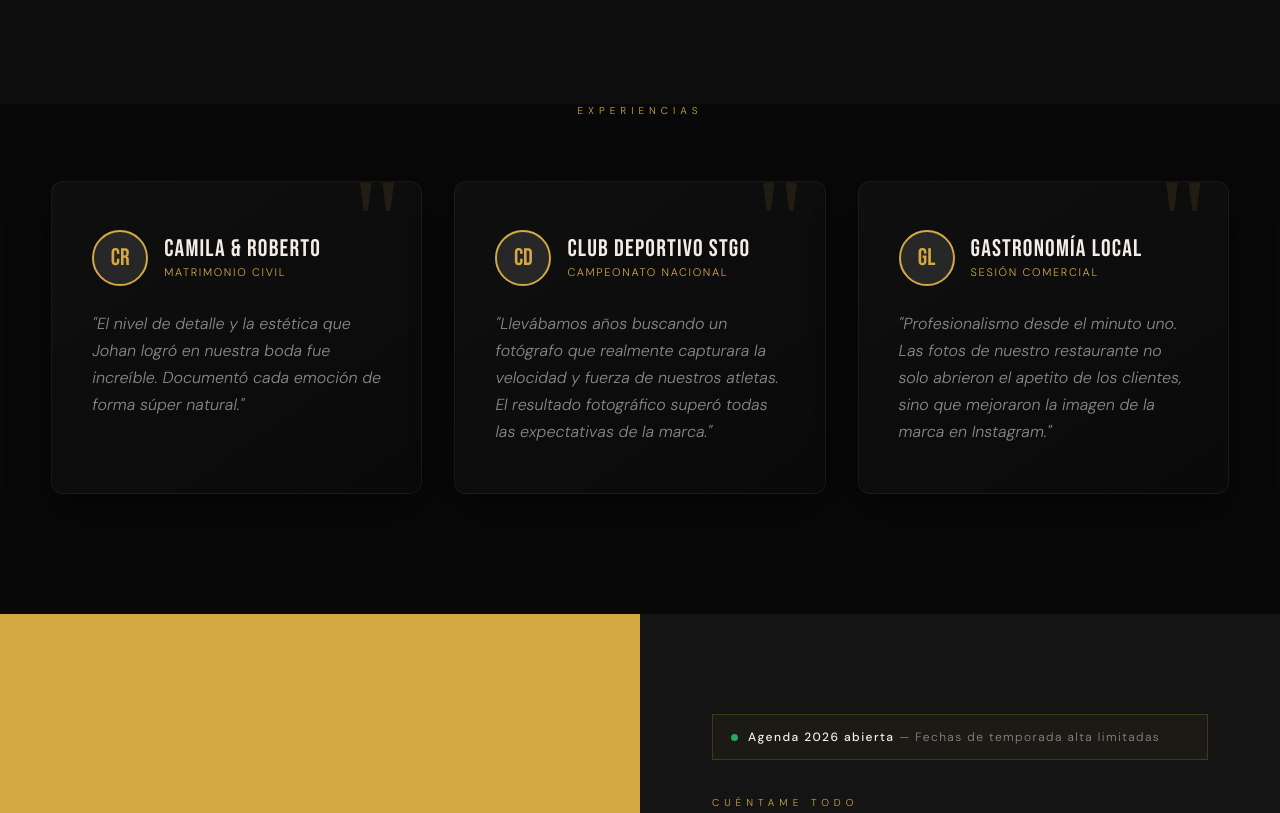
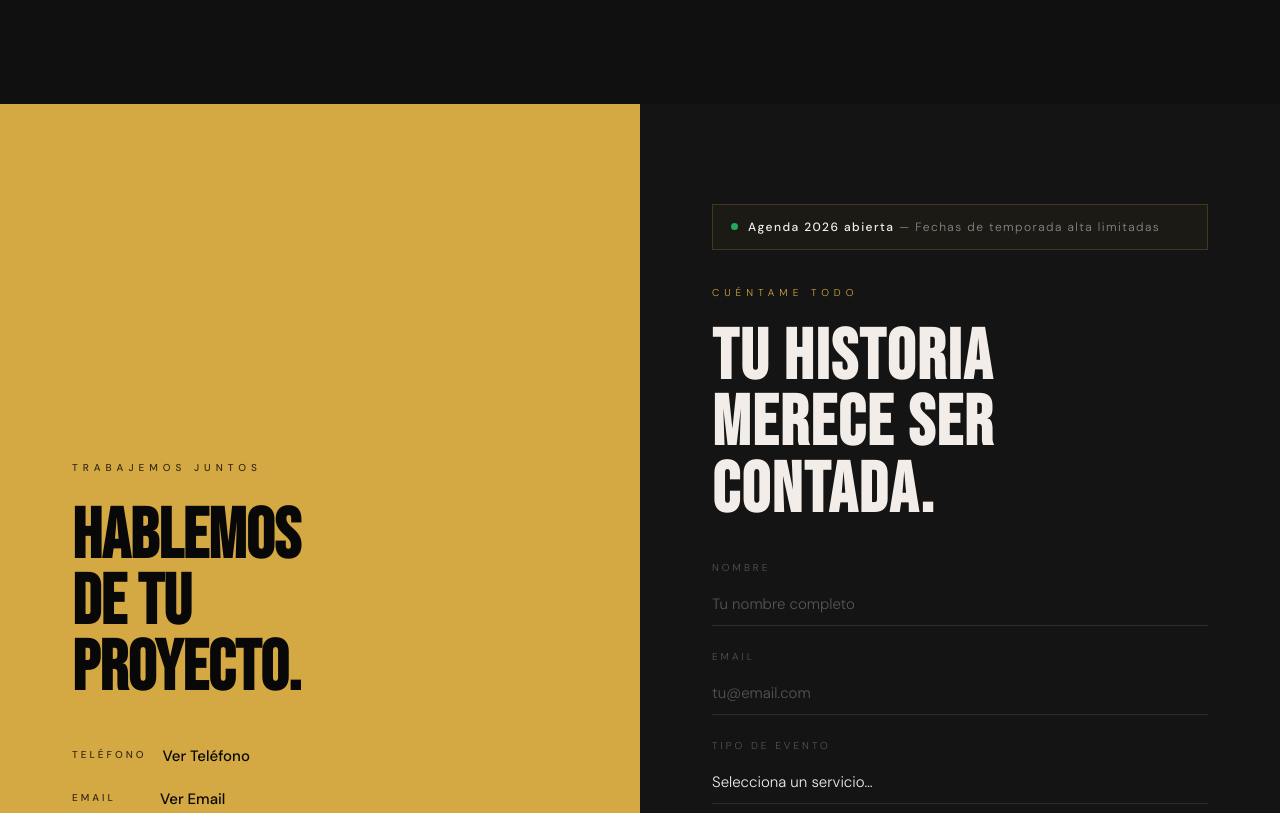
Before and after one commit to cfmillans-rgb/johan_alegria_web, a website: page index.html in a window 1280 px wide. Shown: the part 7618-8431 px from the top of the page. Drawn offline with Linux system fonts and the light colour scheme.

Commit message:
Eliminar sección de reseñas

```diff
--- a/index.html
+++ b/index.html
@@ -1307,7 +1307,7 @@ a.contact-row-value:hover { border-color: var(--bg); }
 footer {
   background: var(--bg);
   border-top: 1px solid var(--border);
-  padding: 36px 56px;
+  padding: 36px 56px 100px;
   display: flex;
   justify-content: space-between;
   align-items: center;
@@ -2147,52 +2147,6 @@ footer {
      CONTACT
      ============================ -->
 
-  <!-- TESTIMONIALS -->
-  <div class="reviews-section reveal" style="max-width:1440px; margin: 0 auto 120px; padding: 0 4vw;">
-    <span class="section-label" style="text-align:center; display:block; margin-bottom:64px;">Experiencias</span>
-    <div style="display:grid; grid-template-columns: repeat(auto-fit, minmax(320px, 1fr)); gap: 32px;">
-
-      <!-- CARD 1 -->
-      <div style="background:linear-gradient(145deg, rgba(255,255,255,0.03) 0%, rgba(255,255,255,0.01) 100%); padding: 48px 40px; border: 1px solid rgba(255,255,255,0.05); border-radius: 12px; position:relative; overflow:hidden; box-shadow: 0 20px 40px rgba(0,0,0,0.4);">
-        <div style="position:absolute; top:-20px; right:20px; font-size:120px; color:var(--gold); opacity:0.1; font-family:serif; line-height:1;">"</div>
-        <div style="display:flex; align-items:center; gap:16px; margin-bottom: 24px;">
-          <div style="width: 56px; height: 56px; background: rgba(255,255,255,0.1); border-radius: 50%; border: 2px solid var(--gold); display:flex; align-items:center; justify-content:center; font-family:'Bebas Neue',sans-serif; color:var(--gold); font-size:24px;">CR</div>
-          <div>
-            <div style="font-family:'Bebas Neue', sans-serif; color:var(--white); font-size:24px; letter-spacing:0.05em; line-height:1;">Camila & Roberto</div>
-            <div style="font-size:11px; color:var(--gold); text-transform:uppercase; letter-spacing:0.15em; margin-top:4px;">Matrimonio Civil</div>
-          </div>
-        </div>
-        <p style="font-size:16px; font-style:italic; line-height:1.7; color:var(--lightgray); margin:0; position:relative; z-index:2;">"El nivel de detalle y la estética que Johan logró en nuestra boda fue increíble. Documentó cada emoción de forma súper natural."</p>
-      </div>
-
-      <!-- CARD 2 -->
-      <div style="background:linear-gradient(145deg, rgba(255,255,255,0.03) 0%, rgba(255,255,255,0.01) 100%); padding: 48px 40px; border: 1px solid rgba(255,255,255,0.05); border-radius: 12px; position:relative; overflow:hidden; box-shadow: 0 20px 40px rgba(0,0,0,0.4);">
-        <div style="position:absolute; top:-20px; right:20px; font-size:120px; color:var(--gold); opacity:0.1; font-family:serif; line-height:1;">"</div>
-        <div style="display:flex; align-items:center; gap:16px; margin-bottom: 24px;">
-          <div style="width: 56px; height: 56px; background: rgba(255,255,255,0.1); border-radius: 50%; border: 2px solid var(--gold); display:flex; align-items:center; justify-content:center; font-family:'Bebas Neue',sans-serif; color:var(--gold); font-size:24px;">CD</div>
-          <div>
-            <div style="font-family:'Bebas Neue', sans-serif; color:var(--white); font-size:24px; letter-spacing:0.05em; line-height:1;">Club Deportivo Stgo</div>
-            <div style="font-size:11px; color:var(--gold); text-transform:uppercase; letter-spacing:0.15em; margin-top:4px;">Campeonato Nacional</div>
-          </div>
-        </div>
-        <p style="font-size:16px; font-style:italic; line-height:1.7; color:var(--lightgray); margin:0; position:relative; z-index:2;">"Llevábamos años buscando un fotógrafo que realmente capturara la velocidad y fuerza de nuestros atletas. El resultado fotográfico superó todas las expectativas de la marca."</p>
-      </div>
-
-      <!-- CARD 3 -->
-      <div style="background:linear-gradient(145deg, rgba(255,255,255,0.03) 0%, rgba(255,255,255,0.01) 100%); padding: 48px 40px; border: 1px solid rgba(255,255,255,0.05); border-radius: 12px; position:relative; overflow:hidden; box-shadow: 0 20px 40px rgba(0,0,0,0.4);">
-        <div style="position:absolute; top:-20px; right:20px; font-size:120px; color:var(--gold); opacity:0.1; font-family:serif; line-height:1;">"</div>
-        <div style="display:flex; align-items:center; gap:16px; margin-bottom: 24px;">
-          <div style="width: 56px; height: 56px; background: rgba(255,255,255,0.1); border-radius: 50%; border: 2px solid var(--gold); display:flex; align-items:center; justify-content:center; font-family:'Bebas Neue',sans-serif; color:var(--gold); font-size:24px;">GL</div>
-          <div>
-            <div style="font-family:'Bebas Neue', sans-serif; color:var(--white); font-size:24px; letter-spacing:0.05em; line-height:1;">Gastronomía Local</div>
-            <div style="font-size:11px; color:var(--gold); text-transform:uppercase; letter-spacing:0.15em; margin-top:4px;">Sesión Comercial</div>
-          </div>
-        </div>
-        <p style="font-size:16px; font-style:italic; line-height:1.7; color:var(--lightgray); margin:0; position:relative; z-index:2;">"Profesionalismo desde el minuto uno. Las fotos de nuestro restaurante no solo abrieron el apetito de los clientes, sino que mejoraron la imagen de la marca en Instagram."</p>
-      </div>
-
-    </div>
-  </div>
 
 <section class="contact" id="contacto">
   <div class="contact-left reveal">
```
